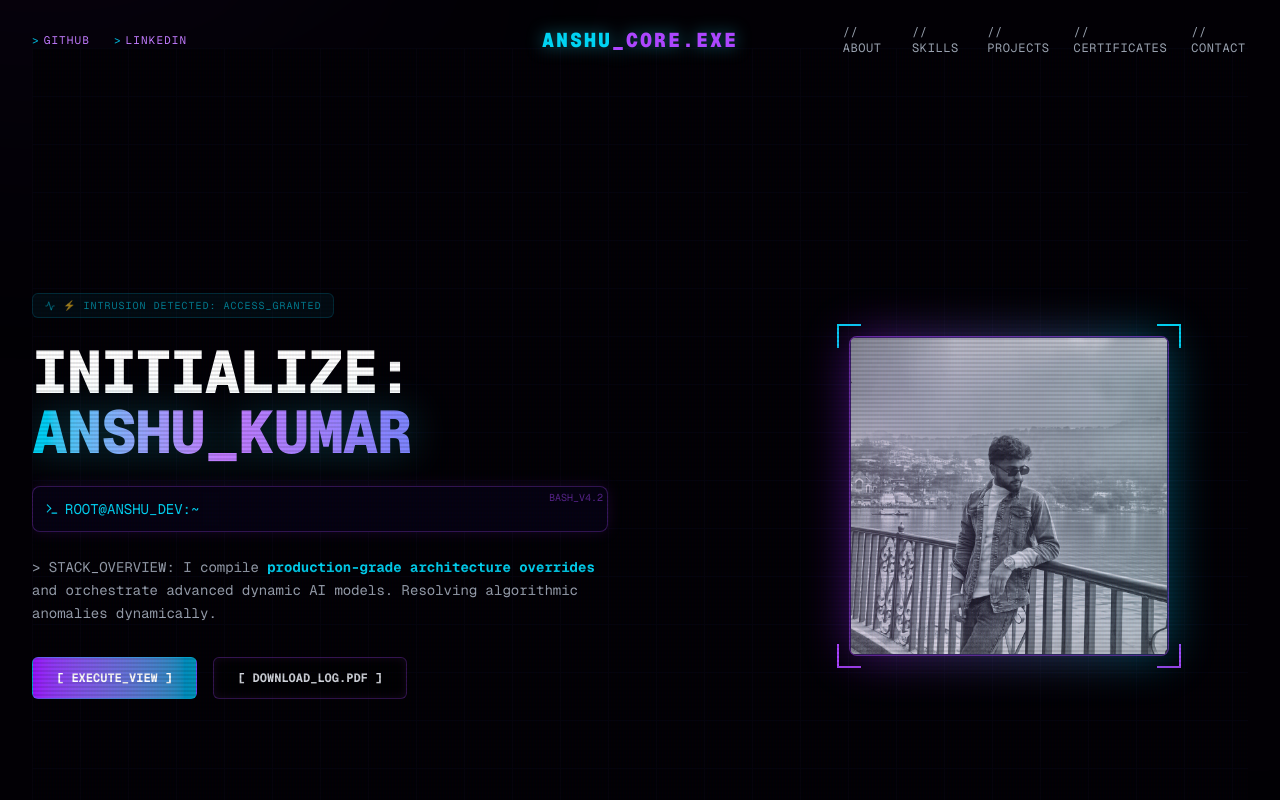
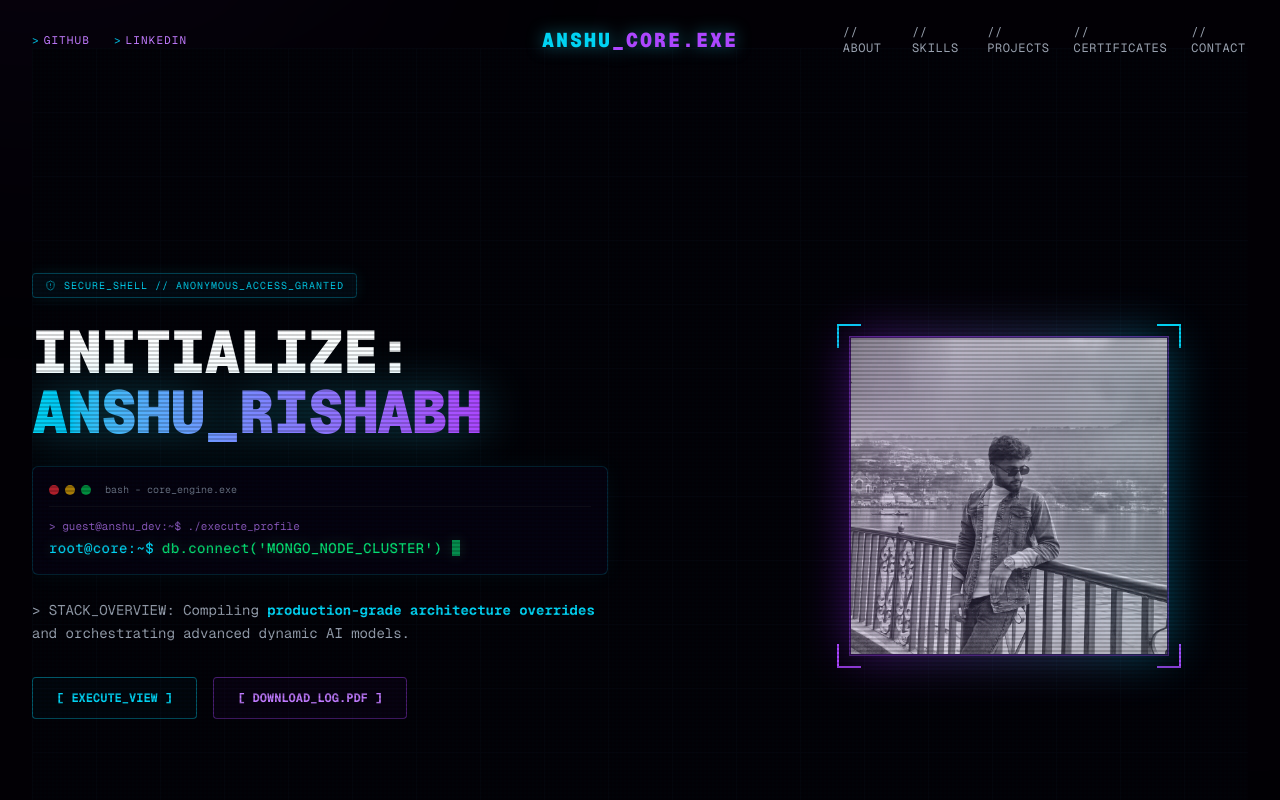
Before and after one commit to anshurishabh/anshu-portfolio, a Next.js app: page / in a window 1280 px wide. Shown: the top 800 px of the page. Built offline with nearby package versions, Linux system fonts and the light colour scheme.

Commit message:
cursor animation update

```diff
--- a/components/Hero.tsx
+++ b/components/Hero.tsx
@@ -1,9 +1,16 @@
 "use client";
 import React, { useState, useEffect } from 'react';
-import { Terminal, Shield, Cpu, Activity } from 'lucide-react';
+import { Terminal, Cpu, Activity, ShieldAlert } from 'lucide-react';
 
 export default function Hero() {
-  const words = ["ROOT@ANSHU_DEV:~$ SYSTEM_ENG", "ROOT@ANSHU_DEV:~$ AI_INTEGRATION", "ROOT@ANSHU_DEV:~$ FULLSTACK_UP"];
+  // Ultra-clean coding modules that look way more professional than raw text
+  const words = [
+    "system.initialize('AI_ML_Pipeline')",
+    "db.connect('MONGO_NODE_CLUSTER')",
+    "gemini.optimize('CREDO_LOAN_MODEL')",
+    "kernel.execute('FULLSTACK_OVERRIDE')"
+  ];
+
   const [currentWordIdx, setCurrentWordIdx] = useState(0);
   const [currentText, setCurrentText] = useState("");
   const [isDeleting, setIsDeleting] = useState(false);
@@ -15,16 +22,16 @@ export default function Hero() {
       if (!isDeleting) {
         setCurrentText(fullWord.substring(0, currentText.length + 1));
         if (currentText === fullWord) {
-          setTypingSpeed(1800);
+          setTypingSpeed(2000); // Wait on full word
           setIsDeleting(true);
-        } else { setTypingSpeed(50); }
+        } else { setTypingSpeed(40); } // Fast type
       } else {
         setCurrentText(fullWord.substring(0, currentText.length - 1));
         if (currentText === "") {
           setIsDeleting(false);
           setCurrentWordIdx((prev) => (prev + 1) % words.length);
           setTypingSpeed(200);
-        } else { setTypingSpeed(300); }
+        } else { setTypingSpeed(20); } // Super fast delete
       }
     };
     const timer = setTimeout(handleTyping, typingSpeed);
@@ -34,67 +41,76 @@ export default function Hero() {
   return (
     <section className="min-h-screen flex items-center justify-center pt-24 relative overflow-hidden bg-[#020005]">
 
-      {/* Dynamic Digital Scanline Overlay */}
-      <div className="absolute inset-0 bg-[linear-gradient(rgba(18,16,16,0)_50%,rgba(0,0,0,0.25)_50%),linear-gradient(90deg,rgba(255,0,0,0.06),rgba(0,255,0,0.02),rgba(0,0,255,0.06))] bg-[size:100%_4px,3px_100%] pointer-events-none z-20 opacity-40" />
+      {/* Scanline and Cyber Overlays */}
+      <div className="absolute inset-0 bg-[linear-gradient(rgba(18,16,16,0)_50%,rgba(0,0,0,0.3)_50%),linear-gradient(90deg,rgba(34,211,238,0.03),rgba(168,85,247,0.02))] bg-[size:100%_4px,4px_100%] pointer-events-none z-20 opacity-60" />
 
-      {/* Grid Canvas Background */}
-      <div className="absolute inset-0 z-0 opacity-15">
-        <div className="absolute inset-0 bg-[linear-gradient(to_right,#141c3a_1px,transparent_1px),linear-gradient(to_bottom,#141c3a_1px,transparent_1px)] bg-[size:3rem_3rem]" />
+      {/* Grid Mesh */}
+      <div className="absolute inset-0 z-0 opacity-10">
+        <div className="absolute inset-0 bg-[linear-gradient(to_right,#1e293b_1px,transparent_1px),linear-gradient(to_bottom,#1e293b_1px,transparent_1px)] bg-[size:4rem_4rem]" />
       </div>
 
       <div className="grid grid-cols-1 lg:grid-cols-12 gap-12 items-center w-full relative z-10 py-12">
         <div className="lg:col-span-7 space-y-6 text-center lg:text-left">
 
-          <div className="inline-flex items-center gap-2 px-3 py-1 rounded-md bg-cyan-950/40 border border-cyan-500/30 text-[10px] font-mono text-cyan-400 uppercase tracking-widest animate-pulse">
-            <Activity size={10} className="text-cyan-400" />
-            <span>⚡ INTRUSION DETECTED: ACCESS_GRANTED</span>
+          {/* Top Status Alert Badge */}
+          <div className="inline-flex items-center gap-2 px-3 py-1 rounded border border-cyan-500/30 bg-cyan-950/20 text-[10px] font-mono text-cyan-400 uppercase tracking-widest shadow-[0_0_15px_rgba(34,211,238,0.1)]">
+            <ShieldAlert size={11} className="text-cyan-400 animate-pulse" />
+            <span>SECURE_SHELL // ANONYMOUS_ACCESS_GRANTED</span>
           </div>
 
-          <h1 className="text-4xl sm:text-6xl font-extrabold tracking-tight font-mono text-white leading-none">
+          {/* Main Glitch Glow Title */}
+          <h1 className="text-4xl sm:text-6xl font-black tracking-tight font-mono text-white leading-none">
             INITIALIZE:<br />
-            <span className="bg-gradient-to-r from-cyan-400 via-purple-400 to-indigo-400 bg-clip-text text-transparent filter drop-shadow-[0_0_20px_rgba(34,211,238,0.3)] select-all">
-              ANSHU_KUMAR
+            <span className="bg-gradient-to-r from-cyan-400 via-indigo-400 to-purple-500 bg-clip-text text-transparent filter drop-shadow-[0_0_25px_rgba(34,211,238,0.4)] select-all">
+              ANSHU_RISHABH
             </span>
           </h1>
 
-          <div className="bg-[#050212] border border-purple-500/30 rounded-lg p-3 font-mono text-xs sm:text-sm text-left max-w-xl shadow-[0_0_15px_rgba(147,51,234,0.15)] relative overflow-hidden group">
-            <div className="absolute top-0 right-0 text-[10px] text-purple-500/50 p-1 select-none">BASH_V4.2</div>
-            <div className="flex items-center gap-1.5 text-cyan-400">
-              <Terminal size={14} />
-              <span>{currentText}</span>
-              <span className="w-2 h-4 bg-cyan-400 inline-block animate-ping ml-0.5" />
+          {/* New Hacker Terminal Component with Premium Monospace Fonts */}
+          <div className="bg-[#04010d] border border-cyan-500/20 rounded-md p-4 font-mono text-xs sm:text-sm text-left max-w-xl shadow-[0_0_25px_rgba(34,211,238,0.05)] relative overflow-hidden group">
+            {/* Window control dots */}
+            <div className="flex items-center gap-1.5 mb-3 border-b border-white/5 pb-2">
+              <span className="w-2.5 h-2.5 rounded-full bg-red-500/70" />
+              <span className="w-2.5 h-2.5 rounded-full bg-yellow-500/70" />
+              <span className="w-2.5 h-2.5 rounded-full bg-green-500/70" />
+              <span className="text-[10px] text-gray-500 ml-2">bash - core_engine.exe</span>
+            </div>
+
+            {/* Glowing Text Row */}
+            <div className="space-y-1">
+              <div className="text-purple-400/70 text-[11px]">&gt; guest@anshu_dev:~$ ./execute_profile</div>
+              <div className="flex items-center flex-wrap gap-x-2 text-green-400 font-medium tracking-wide drop-shadow-[0_0_6px_rgba(74,222,128,0.3)]">
+                <span className="text-cyan-400">root@core:~$</span>
+                <span>{currentText}</span>
+                <span className="w-2 h-4 bg-green-400 inline-block animate-pulse ml-0.5" />
+              </div>
             </div>
           </div>
 
           <p className="text-gray-400 max-w-xl text-xs sm:text-sm font-mono leading-relaxed mx-auto lg:mx-0">
-            &gt; STACK_OVERVIEW: I compile <span className="text-cyan-400 font-bold">production-grade architecture overrides</span> and orchestrate advanced dynamic AI models. Resolving algorithmic anomalies dynamically.
+            &gt; STACK_OVERVIEW: Compiling <span className="text-cyan-400 font-bold">production-grade architecture overrides</span> and orchestrating advanced dynamic AI models.
           </p>
 
           <div className="flex flex-col sm:flex-row items-center justify-center lg:justify-start gap-4 pt-2 font-mono">
-            <a href="#projects" className="w-full sm:w-auto px-6 py-3 rounded-md bg-gradient-to-r from-purple-600 to-cyan-600 text-white font-bold text-xs hover:shadow-[0_0_25px_#22d3ee] transition-all duration-300 flex items-center justify-center gap-2 border border-cyan-400/30">
+            <a href="#projects" className="w-full sm:w-auto px-6 py-3 rounded border border-cyan-400/40 bg-cyan-950/10 text-cyan-400 font-bold text-xs hover:bg-cyan-400 hover:text-black hover:shadow-[0_0_20px_rgba(34,211,238,0.4)] transition-all duration-300 flex items-center justify-center gap-2">
               [ EXECUTE_VIEW ]
             </a>
-            <a href="/Anshu_resume.pdf" download className="w-full sm:w-auto px-6 py-3 rounded-md bg-black/40 hover:bg-cyan-950/20 border border-purple-500/30 text-gray-300 font-bold text-xs transition-all flex items-center justify-center gap-2 shadow-[inset_0_0_10px_rgba(168,85,247,0.1)] hover:border-cyan-400">
+            <a href="/Anshu_resume.pdf" download className="w-full sm:w-auto px-6 py-3 rounded border border-purple-500/40 bg-purple-950/10 text-purple-400 font-bold text-xs transition-all flex items-center justify-center gap-2 hover:bg-purple-500 hover:text-black hover:shadow-[0_0_20px_rgba(168,85,247,0.4)]">
               [ DOWNLOAD_LOG.PDF ]
             </a>
           </div>
         </div>
 
-        {/* Right Side: Futuristic Tech Portrait Ring Grid */}
+        {/* Right Side Frame */}
         <div className="lg:col-span-5 flex justify-center items-center relative py-6">
-          <div className="relative w-72 h-72 sm:w-80 sm:h-80 rounded-lg group">
-
-            {/* Cyber HUD Targeting Rectangles */}
-            <div className="absolute -top-3 -left-3 w-6 h-6 border-t-2 border-l-2 border-cyan-400 group-hover:scale-110 transition-transform duration-300" />
-            <div className="absolute -top-3 -right-3 w-6 h-6 border-t-2 border-r-2 border-cyan-400 group-hover:scale-110 transition-transform duration-300" />
-            <div className="absolute -bottom-3 -left-3 w-6 h-6 border-b-2 border-l-2 border-purple-500 group-hover:scale-110 transition-transform duration-300" />
-            <div className="absolute -bottom-3 -right-3 w-6 h-6 border-b-2 border-r-2 border-purple-500 group-hover:scale-110 transition-transform duration-300" />
-
-            <div className="absolute inset-0 bg-gradient-to-r from-purple-600 to-cyan-500 opacity-20 blur-xl group-hover:opacity-40 transition duration-500 animate-pulse" />
-
-            <div className="relative w-full h-full p-[1px] bg-purple-500/20 border border-purple-500/40 rounded-lg overflow-hidden flex items-center justify-center">
+          <div className="relative w-72 h-72 sm:w-80 sm:h-80 rounded group">
+            <div className="absolute -top-3 -left-3 w-6 h-6 border-t-2 border-l-2 border-cyan-400 group-hover:scale-105 transition-transform duration-300" />
+            <div className="absolute -top-3 -right-3 w-6 h-6 border-t-2 border-r-2 border-cyan-400 group-hover:scale-105 transition-transform duration-300" />
+            <div className="absolute -bottom-3 -left-3 w-6 h-6 border-b-2 border-l-2 border-purple-500 group-hover:scale-105 transition-transform duration-300" />
+            <div className="absolute -bottom-3 -right-3 w-6 h-6 border-b-2 border-r-2 border-purple-500 group-hover:scale-105 transition-transform duration-300" />
+            <div className="absolute inset-0 bg-gradient-to-r from-purple-600 to-cyan-500 opacity-10 blur-xl group-hover:opacity-30 transition duration-500 animate-pulse" />
+            <div className="relative w-full h-full p-[1px] bg-purple-500/20 border border-purple-500/30 overflow-hidden flex items-center justify-center">
               <img src="/profile.jpg" alt="Anshu" className="w-full h-full object-cover grayscale opacity-80 group-hover:grayscale-0 group-hover:opacity-100 transition-all duration-700" />
-              <div className="absolute inset-0 bg-cyan-500/5 mix-blend-color" />
             </div>
           </div>
         </div>
```
